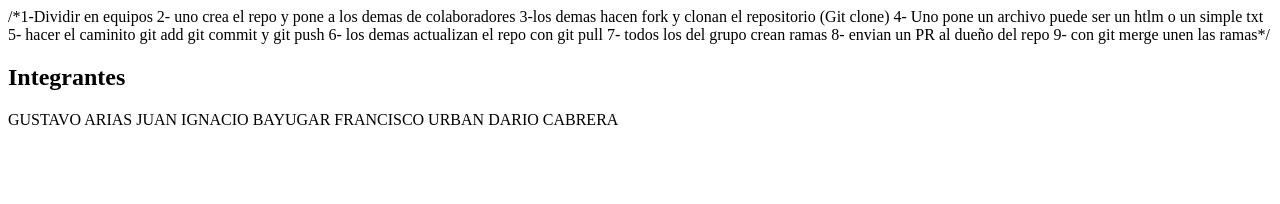
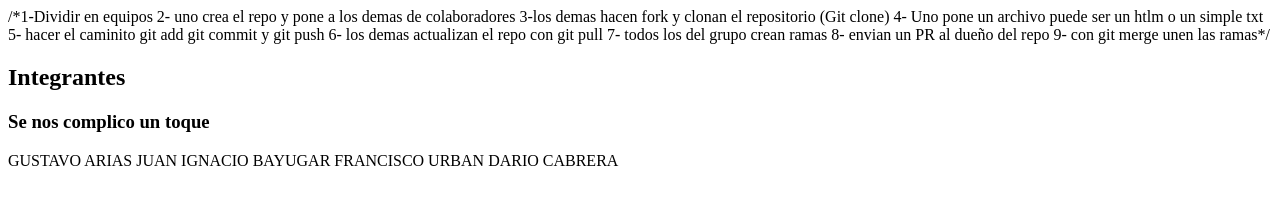
Before and after one commit to DarioWCabrera/TRABAJO-FIP-GIT, a plain HTML site: page index.html in a window 1280 px wide. Drawn offline with Linux system fonts and the light colour scheme.

Commit message:
agregue h3

```diff
--- a/index.html
+++ b/index.html
@@ -16,7 +16,8 @@
 </head>
 <body>
        <h2>Integrantes</h2>
-    <p>  GUSTAVO ARIAS
+       <h3>Se nos complico un toque</h3>
+    <p> GUSTAVO ARIAS
         JUAN IGNACIO BAYUGAR
         FRANCISCO URBAN
         DARIO CABRERA
```
